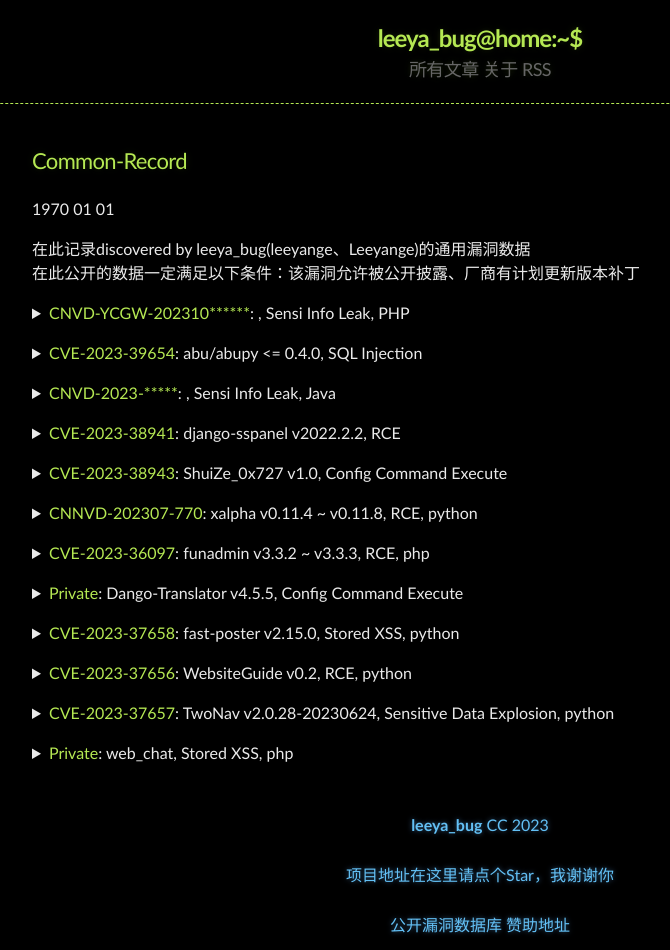
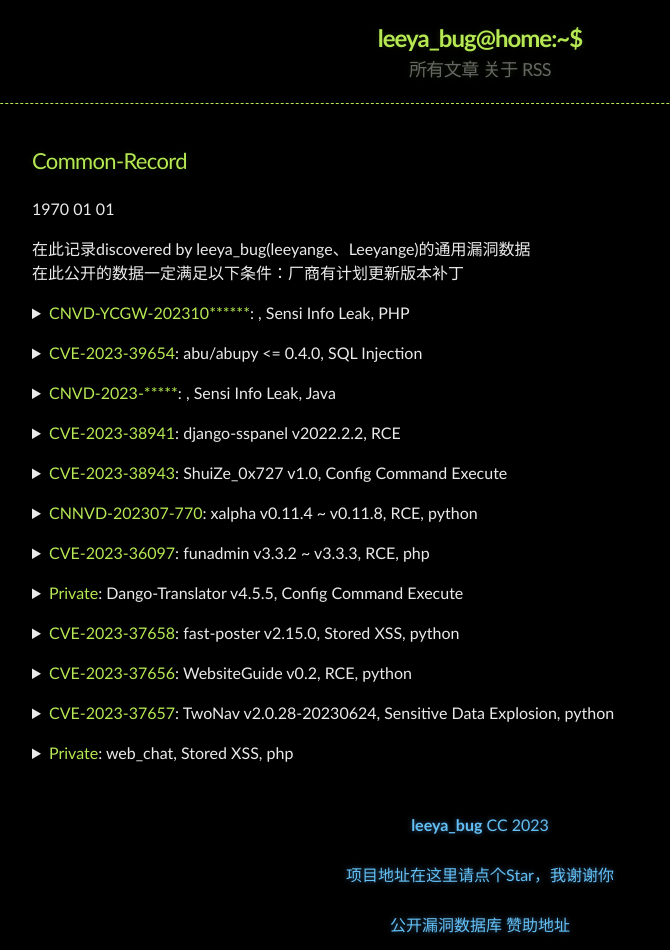
Before and after one commit to Leeyangee/leeyangee.github.io, a Jekyll site: the page built from _posts/1970-01-01-Common-Record.md, in a window 1280 px wide. Shown: the whole page, without its empty margins (160-830 px from the left). Built offline with Jekyll 4.4.1, drawn with Linux system fonts in a browser that asks for light colours.

Commit message:
Update 1970-01-01-Common-Record.md

```diff
--- a/_posts/1970-01-01-Common-Record.md
+++ b/_posts/1970-01-01-Common-Record.md
@@ -4,12 +4,12 @@
 ---
 
 在此记录discovered by leeya_bug(leeyange、Leeyange)的通用漏洞数据
-在此公开的数据一定满足以下条件：该漏洞允许被公开披露、厂商有计划更新版本补丁
+在此公开的数据一定满足以下条件：厂商有计划更新版本补丁
 
 <details>
       <summary><font color="#b5e853">CNVD-YCGW-202310******</font>:  , Sensi Info Leak, PHP</summary>
       <pre><code>
-            细节暂不公开
+            根据相关法律法规，细节暂不公开
       </code></pre>
 </details><p></p>
 
```
Also changed, not shown: other parts of _posts/1970-01-01-Common-Record.md (+1 -1 lines).
